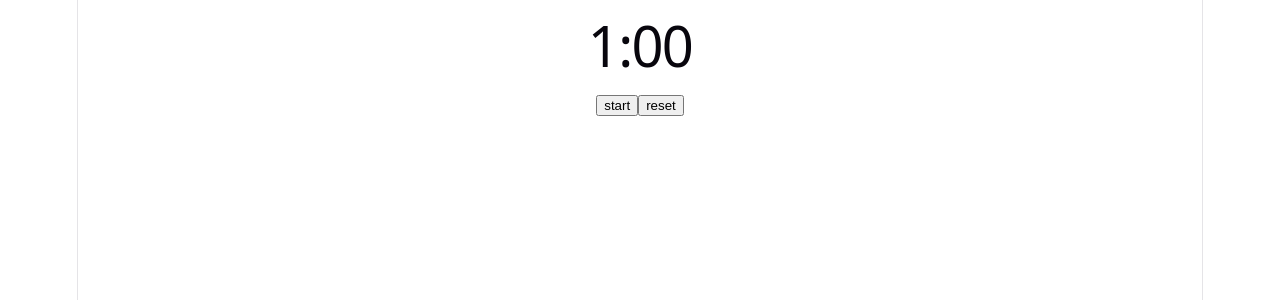
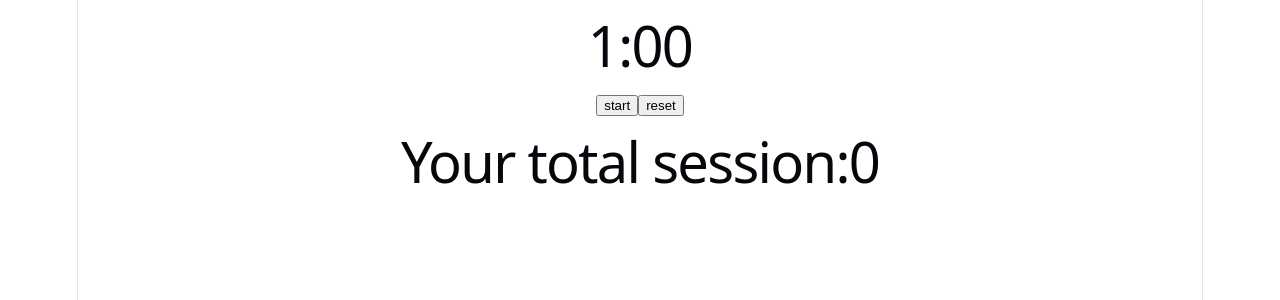
Before and after one commit to rebelliousi/focusflow, a React (Vite) app: page / in a window 1280 px wide. Shown: the top 300 px of the page. Built offline with nearby package versions, Linux system fonts and the light colour scheme.

Commit message:
feat: add calcualtion of sessions

```diff
--- a/src/App.jsx
+++ b/src/App.jsx
@@ -4,6 +4,8 @@ const App=()=>{
     const [second,setSecond]=useState(1*60)
 
     const [isRunning,setIsRunning]=useState(false)
+
+    const [session,setSession]=useState(0)
 
     useEffect(()=>{
 
@@ -13,6 +15,7 @@ const App=()=>{
             setSecond(prev=>{
                 if (prev===0){
                     setIsRunning(false)
+                    setSession(prev=>prev+1)
                     return 0
                 }else return prev-1
             })
@@ -39,6 +42,7 @@ const App=()=>{
           <button  onClick={handleRunning}>{isRunning ? 'stop' : "start"}</button>
 
           <button onClick={handleReset}>reset</button>
+          <h1>Your total session:{session}</h1>
         </div>
     )
 }
```
